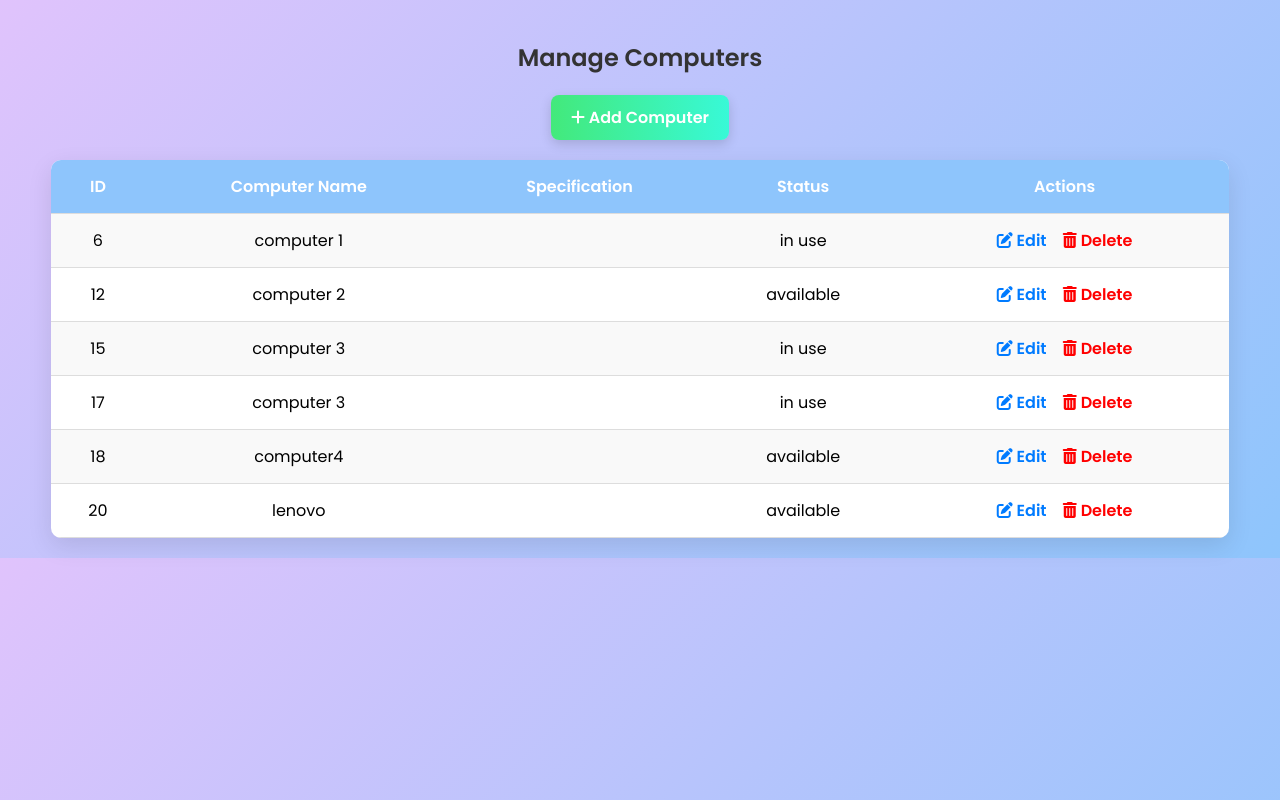
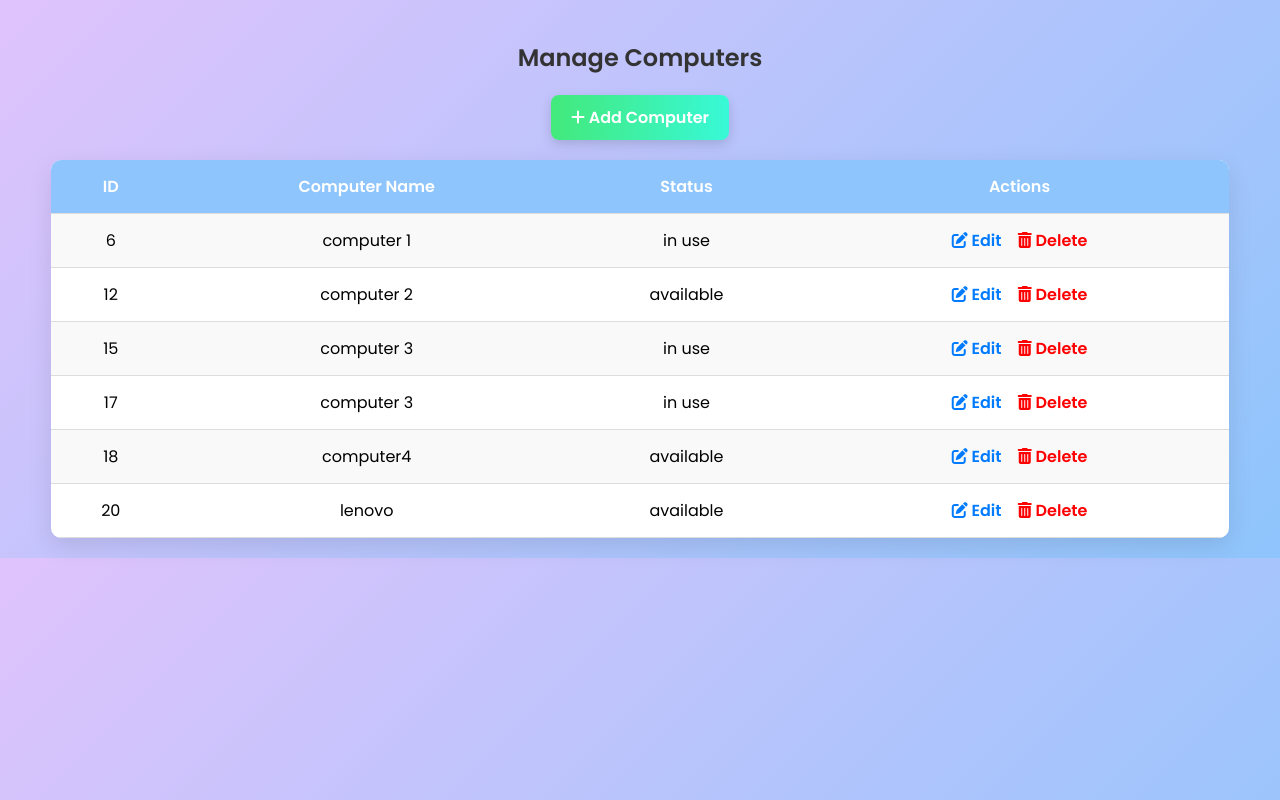
Before and after one commit to Manuv2u/internet_cafe---P3, a PHP site: page /manage_computers.php in a window 1280 px wide. Run offline with PHP 8.4, Linux system fonts and the light colour scheme; data comes from the database, SQL or seed files in the repository; data that the repository does not hold is empty; some libraries are stand-ins or nearby versions.

Commit message:
code altered

```diff
--- a/manage_computers.php
+++ b/manage_computers.php
@@ -29,6 +29,9 @@ $result = $conn->query($sql);
     <link rel="stylesheet" href="https://cdnjs.cloudflare.com/ajax/libs/font-awesome/6.4.0/css/all.min.css">
     <script src="https://cdn.jsdelivr.net/npm/sweetalert2@11"></script>
     <style>
+        * {
+            box-sizing: border-box;
+        }
         body {
             font-family: 'Poppins', sans-serif;
             background: linear-gradient(135deg, #e0c3fc, #8ec5fc 100%);
@@ -72,7 +75,7 @@ $result = $conn->query($sql);
             border-bottom: 1px solid #ddd;
         }
         th {
-            background-color:#8ec5fc ;
+            background-color: #8ec5fc;
             color: white;
             font-weight: 600;
         }
@@ -107,7 +110,6 @@ $result = $conn->query($sql);
     <tr>
         <th>ID</th>
         <th>Computer Name</th>
-        <th>Specification</th>
         <th>Status</th>
         <th>Actions</th>
     </tr>
@@ -115,7 +117,6 @@ $result = $conn->query($sql);
     <tr>
         <td><?= $row['id'] ?></td>
         <td><?= htmlspecialchars($row['computer_name']) ?></td>
-        <td><?= htmlspecialchars($row['specification']) ?></td>
         <td><?= htmlspecialchars($row['status']) ?></td>
         <td>
             <a class="action-link" href="edit_computer.php?id=<?= $row['id'] ?>"><i class="fas fa-edit"></i> Edit</a>
```
